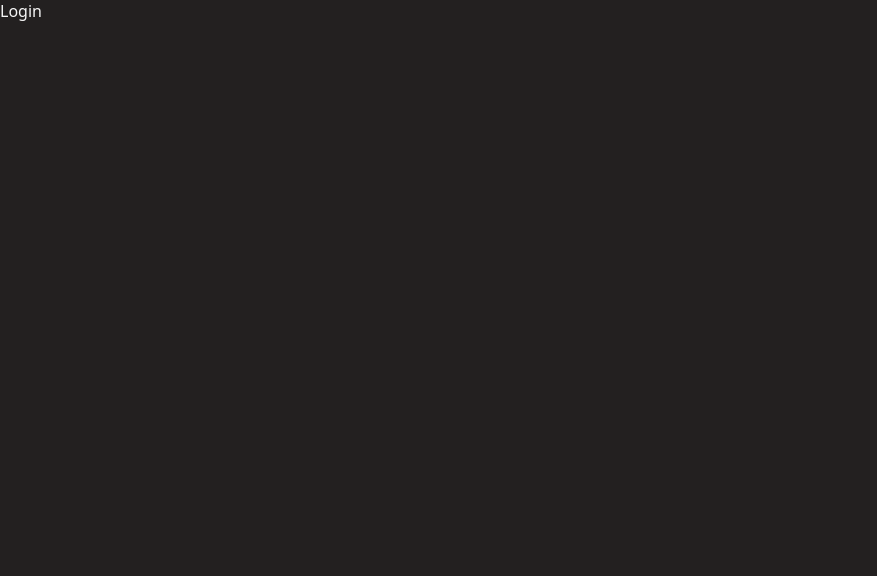
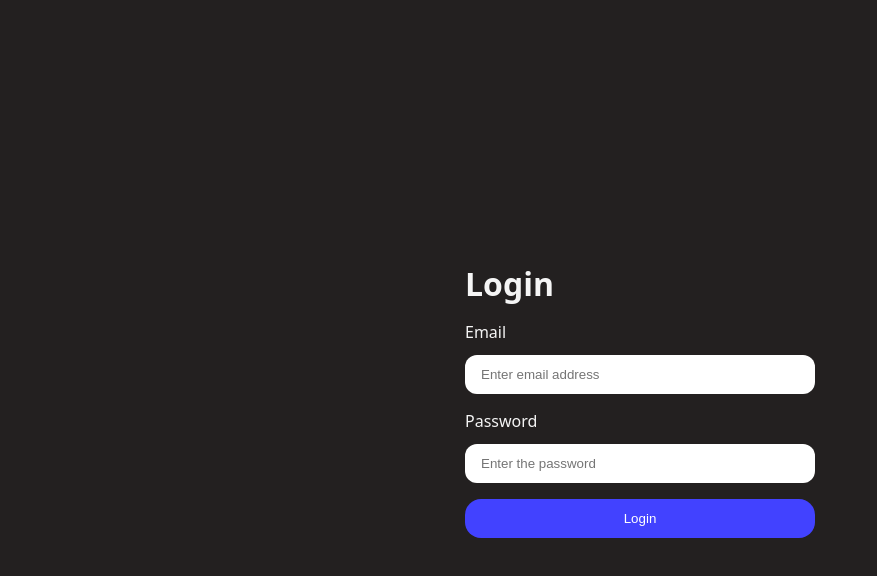
Before and after one commit to sajwansarthak/resume-geni, a React app in the folder frontend/: page /login in a window 1280 px wide. Shown: the top 576 px of the page, without its empty margins (0-877 px from the left). Built offline with nearby package versions, Linux system fonts and the light colour scheme; the HTML template or start-up script is replaced by a standard one.

Commit message:
Created the ui for login page added style folder with button.scss and imported it in style.scss

```diff
--- /dev/null
+++ b/frontend/src/features/authentication/auth.form.scss
@@ -0,0 +1,41 @@
+main{
+    min-height: 100vh;
+    width: 100%;
+
+    display: flex;
+    justify-content: center;
+    align-items: center;
+
+
+    .form-container{
+        min-width: 350px;
+
+        display: flex;
+        flex-direction: column;
+        gap: 1rem;
+    }
+
+    form{
+        display: flex;
+        flex-direction: column;
+        gap: 1rem;
+    }
+
+
+    .input-group{
+        display: flex;
+        flex-direction: column;
+
+        gap: 0.75rem;
+
+        input{
+            border: none;
+            outline: none;
+            //horizontal padding
+            padding-inline: 1rem;
+            //vertical paddign top to bottom
+            padding-block: 0.75rem;
+            border-radius: 0.75rem;
+        }
+    }
+}
--- a/frontend/src/features/authentication/pages/Login.jsx
+++ b/frontend/src/features/authentication/pages/Login.jsx
@@ -1,8 +1,31 @@
 import React from "react";
+import "../auth.form.scss"
 
 const Login = () =>{
+
+    //stop the reload
+    const handleSubmit = (e) =>{
+        e.preventDefault()
+    }
     return (
-        <>Login</>
+        <main>
+            <div className="form-container">
+                <h1>Login</h1>
+
+                <form onSubmit={handleSubmit}>
+                    <div className="input-group">
+                        <label htmlFor="email">Email</label>
+                        <input type="email" id="email" name="email" placeholder="Enter email address" />
+                    </div>
+                    <div className="input-group">
+                        <label htmlFor="password">Password</label>
+                        <input type="text" id="password" name="password" placeholder="Enter the password" />
+                    </div>
+
+                    <button className="button primary-button">Login</button>
+                </form>
+            </div>
+        </main>
     )
 }
 
--- a/frontend/src/style.scss
+++ b/frontend/src/style.scss
@@ -1,4 +1,6 @@
-* {
+@use"./styles/button.scss";
+
+*{
     margin: 0%;
     padding: 0%;
     box-sizing: border-box;
--- /dev/null
+++ b/frontend/src/styles/button.scss
@@ -0,0 +1,19 @@
+.button{
+    border: none;
+    outline: none;
+    padding-inline: 1.5rem;
+    padding-block: 0.75rem;
+    border-radius: 1rem;
+
+    transition: all 0.3s ease-in-out;
+
+    &.primary-button{
+        background-color: rgb(66, 66, 255);
+        color: white;
+        cursor: pointer;
+    }
+    //adding a transition when the button is clicked
+    &:active{
+        transform: scale(0.9);
+    }
+}
```
